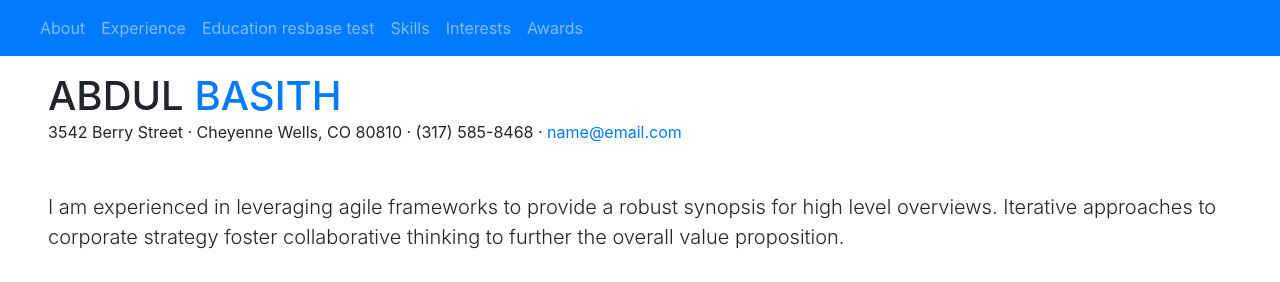
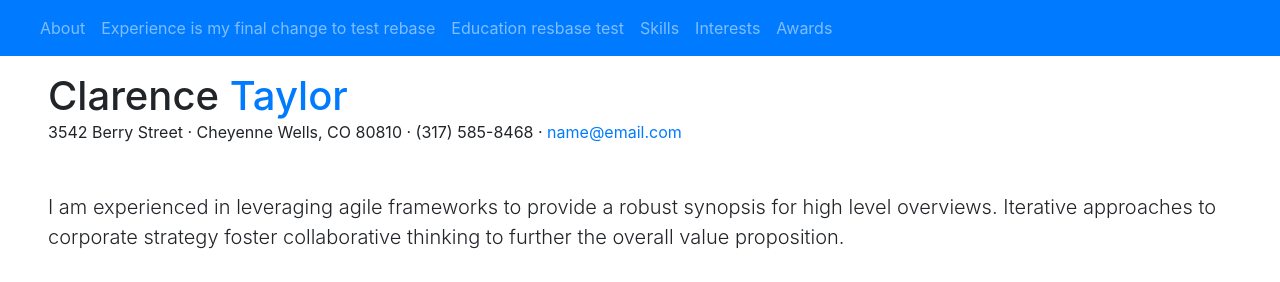
Before and after one commit to abdulbasitha/abdulbasitha.github.io, a plain HTML site: page index.html in a window 1280 px wide. Shown: the top 282 px of the page. Drawn offline with nearby package versions, Linux system fonts and the light colour scheme; a web font is replaced by a local one.

Commit message:
Rebase (#4)
* basith update

* rebase hcnage

* Update .browserslistrc

* Update .browserslistrc

* Update .browserslistrc

* rebase index.html

```diff
--- a/index.html
+++ b/index.html
@@ -27,7 +27,7 @@
 
   <nav class="navbar navbar-expand-lg navbar-dark bg-primary fixed-top" id="sideNav">
     <a class="navbar-brand js-scroll-trigger" href="#page-top">
-      <span class="d-block d-lg-none">Clarence Taylor</span>
+      <span class="d-block d-lg-none">Clarence Taylor - basith update is goini=ng on </span>
       <span class="d-none d-lg-block">
         <img class="img-fluid img-profile rounded-circle mx-auto mb-2" src="img/profile.jpg" alt="">
       </span>
@@ -41,7 +41,7 @@
           <a class="nav-link js-scroll-trigger" href="#about">About</a>
         </li>
         <li class="nav-item">
-          <a class="nav-link js-scroll-trigger" href="#experience">Experience</a>
+          <a class="nav-link js-scroll-trigger" href="#experience">Experience is my final change to test rebase </a>
         </li>
         <li class="nav-item">
           <a class="nav-link js-scroll-trigger" href="#education">Education resbase test</a>
@@ -63,8 +63,8 @@
 
     <section class="resume-section p-3 p-lg-5 d-flex align-items-center" id="about">
       <div class="w-100">
-        <h1 class="mb-0">ABDUL
-          <span class="text-primary">BASITH</span>
+        <h1 class="mb-0">Clarence
+          <span class="text-primary">Taylor</span>
         </h1>
         <div class="subheading mb-5">3542 Berry Street · Cheyenne Wells, CO 80810 · (317) 585-8468 ·
           <a href="mailto:name@email.com">name@email.com</a>
```
